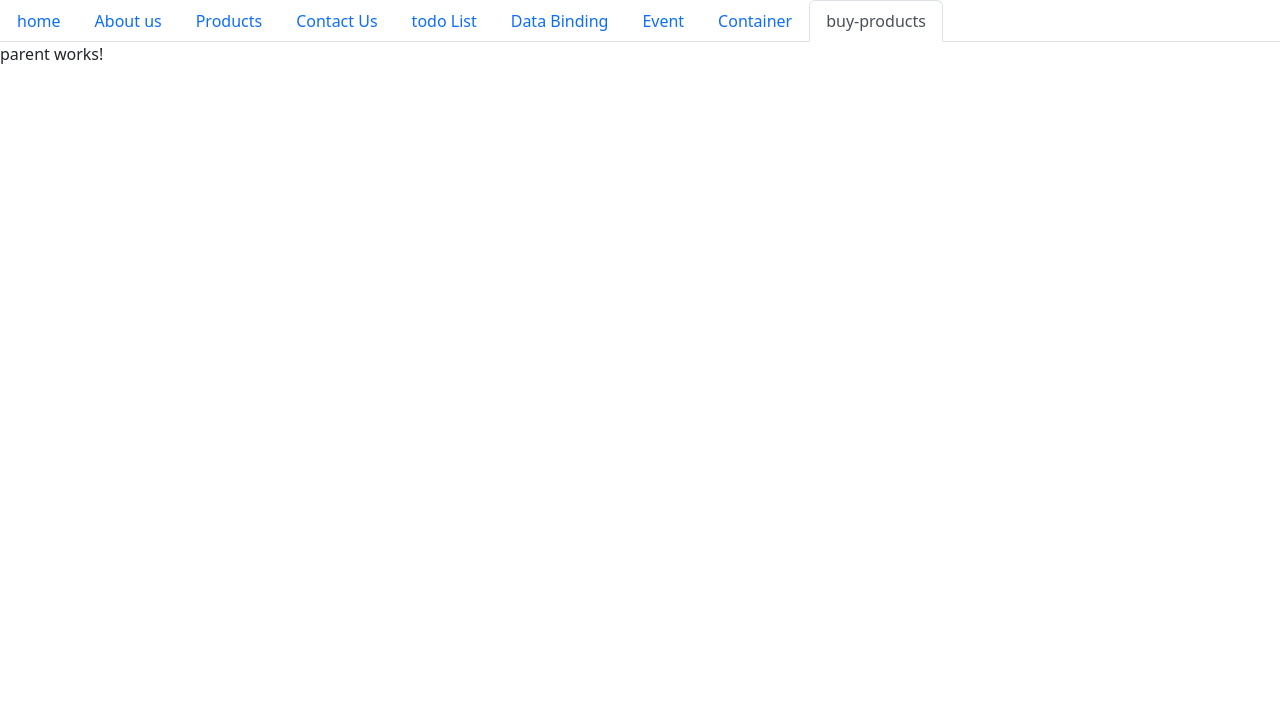
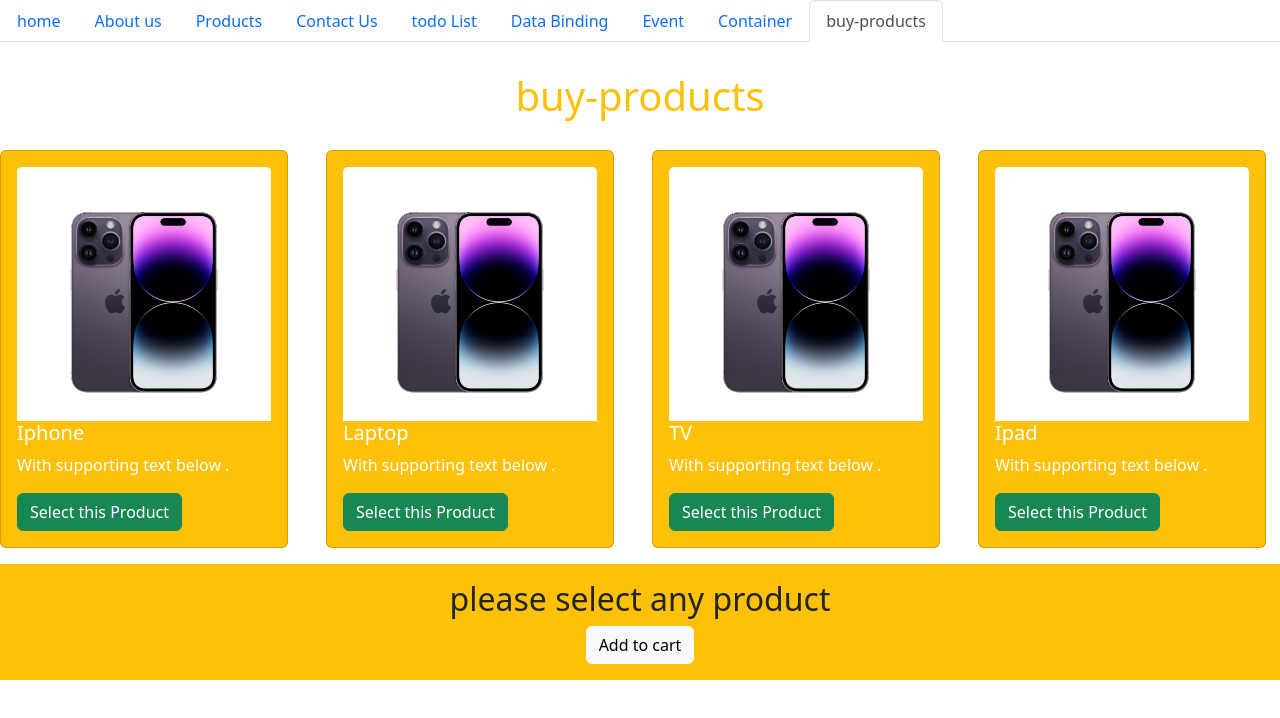
Before and after one commit to nirajsakhare0033/Angular-UxTrends, an Angular app: page /buy-products in a window 1280 px wide. Shown: the top 718 px of the page. Built offline with nearby package versions, Linux system fonts and the light colour scheme.

Commit message:
ui created and data binding

```diff
--- a/src/app/parent/parent.component.html
+++ b/src/app/parent/parent.component.html
@@ -1 +1,82 @@
-<p>parent works!</p>
+<header>
+  <h1 style="text-align: center; margin: 30px 30px" class="text-warning">
+    buy-products
+  </h1>
+</header>
+
+<div class="alert alert-success border d-flex align-items-center"  *ngIf="alertShow">
+  <strong class="text-success">{{alertShow}} </strong>&nbsp;is Selected added in cart...
+  <button class="btn btn-success ml-auto" >Checkout</button>
+</div>
+
+<div class="row">
+  <div class="col-sm-3">
+    <div class="card text-white bg-warning mb-3" style="max-width: 18rem">
+      <div class="card-body">
+        <img
+          class="card-img-top"
+          src="../../assets/iPhone.jpg"
+          alt="Card image cap"
+        />
+        <h5 class="card-title">Iphone</h5>
+        <p class="card-text">With supporting text below .</p>
+        <button class="btn btn-success" (click)="onselectproduct('Iphone')">
+          Select this Product
+        </button>
+      </div>
+    </div>
+  </div>
+  <div class="col-sm-3">
+    <div class="card text-white bg-warning mb-3" style="max-width: 18rem">
+      <div class="card-body">
+        <img
+          class="card-img-top"
+          src="../../assets/iPhone.jpg"
+          alt="Card image cap"
+        />
+        <h5 class="card-title">Laptop</h5>
+        <p class="card-text">With supporting text below .</p>
+        <button class="btn btn-success" (click)="onselectproduct('Laptop')">
+          Select this Product
+        </button>
+      </div>
+    </div>
+  </div>
+  <div class="col-sm-3">
+    <div class="card text-white bg-warning mb-3" style="max-width: 18rem">
+      <div class="card-body">
+        <img
+          class="card-img-top"
+          src="../../assets/iPhone.jpg"
+          alt="Card image cap"
+        />
+        <h5 class="card-title">TV</h5>
+        <p class="card-text">With supporting text below .</p>
+        <button class="btn btn-success" (click)="onselectproduct('TV')">
+          Select this Product
+        </button>
+      </div>
+    </div>
+  </div>
+  <div class="col-sm-3">
+    <div class="card text-white bg-warning mb-3" style="max-width: 18rem">
+      <div class="card-body">
+        <img
+          class="card-img-top"
+          src="../../assets/iPhone.jpg"
+          alt="Card image cap"
+        />
+        <h5 class="card-title">Ipad</h5>
+        <p class="card-text">With supporting text below .</p>
+        <button class="btn btn-success" (click)="onselectproduct('Ipad')">
+          Select this Product
+        </button>
+      </div>
+    </div>
+  </div>
+  <div class="col-md-12 bg-warning text-dark text-center py-3">
+    <h2 *ngIf="!productselected">please select any product</h2>
+    <h2 *ngIf="productselected">{{ selectedprod }} is Selected</h2>
+    <button type="button" class="btn btn-light" (click)="alertShowBtn()">Add to cart</button>
+  </div>
+</div>
--- a/src/app/parent/parent.component.ts
+++ b/src/app/parent/parent.component.ts
@@ -3,8 +3,19 @@ import { Component } from '@angular/core';
 @Component({
   selector: 'app-parent',
   templateUrl: './parent.component.html',
-  styleUrls: ['./parent.component.css']
+  styleUrls: ['./parent.component.css'],
 })
 export class ParentComponent {
+  productselected: boolean = false;
+  selectedprod: string;
 
+  alertShow: any;
+
+  onselectproduct(product) {
+    this.productselected = true;
+    this.selectedprod = product;
+  }
+  alertShowBtn(){
+    this.alertShow=this.selectedprod
+  }
 }
```
Also changed, not shown: src/assets/iPhone.jpg (added).
